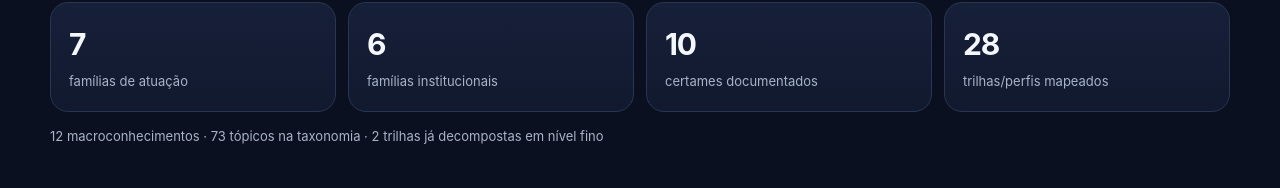
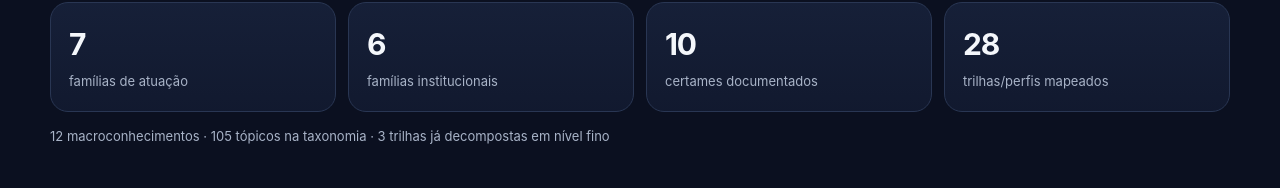
Before and after one commit to cvaraujo11/roadmap-concursos-ti, a Next.js app: page / in a window 1280 px wide. Shown: the part 764-952 px from the top of the page. Built offline with nearby package versions, Linux system fonts and the light colour scheme.

Commit message:
feat(home): count granular overlays in project stats

```diff
--- a/src/app/page.tsx
+++ b/src/app/page.tsx
@@ -1,8 +1,9 @@
 import Link from "next/link";
-import { allTracks, areas, contests, knowledge, orgFamilies, topics } from "@/data/catalog";
+import { allTracks, areas, contests, knowledge, orgFamilies } from "@/data/catalog";
+import { granularTrackCount, topicCatalog } from "@/data/granular";
 
 export default function HomePage() {
-  const granularTracks = allTracks.filter((track) => track.coverage === "topicos").length;
+  const granularTracks = granularTrackCount(allTracks);
 
   return (
     <>
@@ -23,7 +24,7 @@ export default function HomePage() {
             <div className="stat"><strong>{contests.length}</strong><span>certames documentados</span></div>
             <div className="stat"><strong>{allTracks.length}</strong><span>trilhas/perfis mapeados</span></div>
           </div>
-          <p className="hero-footnote">{knowledge.length} macroconhecimentos · {topics.length} tópicos na taxonomia · {granularTracks} trilhas já decompostas em nível fino</p>
+          <p className="hero-footnote">{knowledge.length} macroconhecimentos · {topicCatalog.length} tópicos na taxonomia · {granularTracks} trilhas já decompostas em nível fino</p>
         </div>
       </section>
 
```
